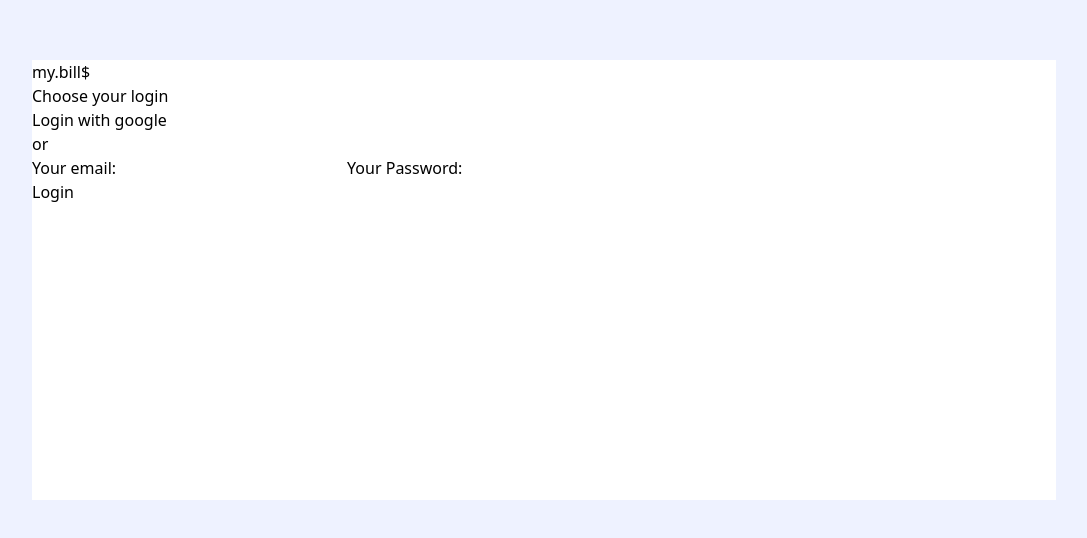
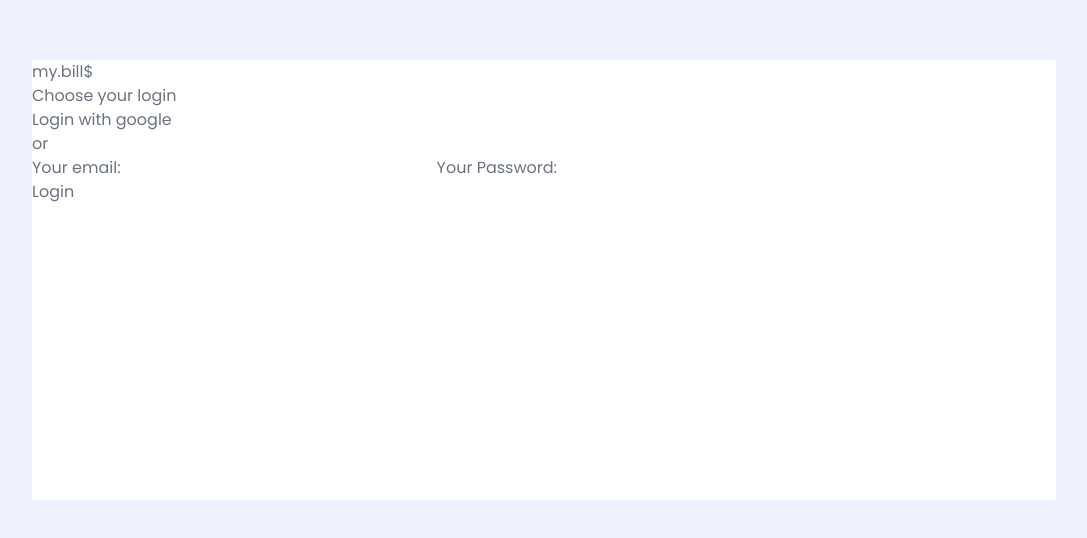
Before and after one commit to kelitasukita/myBills-next-frontend, a Next.js app: page / in a window 1280 px wide. Shown: the part 120-658 px from the top of the page, without its empty margins (96-1183 px from the left). Built offline with nearby package versions, Linux system fonts and the light colour scheme.

Commit message:
Set weight config to the poppins font

```diff
--- a/src/app/layout.tsx
+++ b/src/app/layout.tsx
@@ -1,7 +1,7 @@
 import './globals.css'
 import { Poppins } from 'next/font/google'
 
-const poppins = Poppins({ subsets: ['latin'], weight: '300' })
+const poppins = Poppins({ subsets: ['latin'], weight: ['200', '300', '400', '500', '700', '800'] })
 
 export const metadata = {
   title: 'MyBills - Financial',
@@ -15,7 +15,7 @@ export default function RootLayout({
 }) {
   return (
     <html lang="en">
-      <body className={`h-screen flex justify-center items-center${poppins.className}`}>{children}</body>
+      <body className={`h-screen flex flex-col justify-center items-center text-gray-500 ${poppins.className}`}>{children}</body>
     </html>
   )
 }
```
